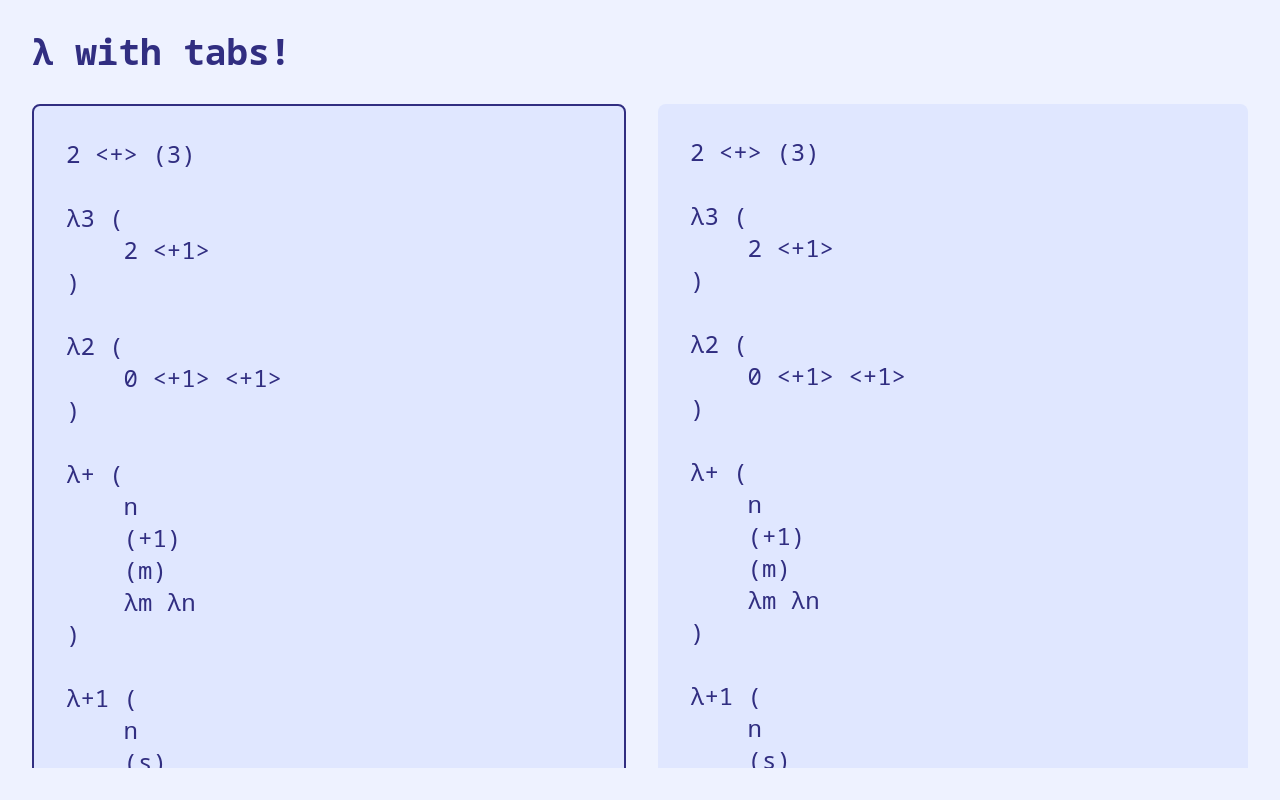
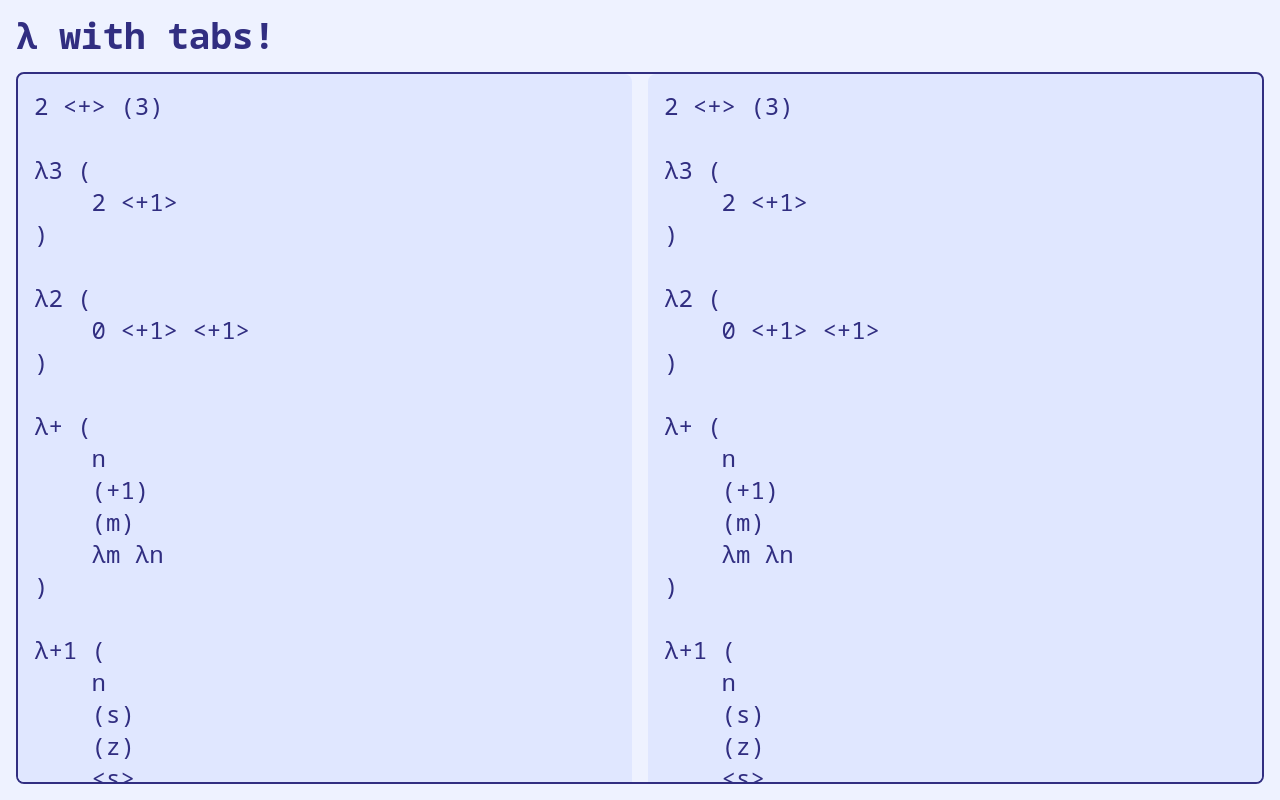
Before and after one commit to James-Fraser-Jones/tabs, a SvelteKit app: page / in a window 1280 px wide. Built offline with nearby package versions, Linux system fonts and the light colour scheme.

Commit message:
more style changes

```diff
--- a/src/routes/+page.svelte
+++ b/src/routes/+page.svelte
@@ -38,7 +38,7 @@
 	selection:text-indigo-50
 	h-screen
 	w-screen
-	p-8
+	p-4
 	break-all
 
 	text-2xl
@@ -48,13 +48,26 @@
 
 	flex
 	flex-col
-	gap-8
+	gap-4
 	"
 >
 	<h1 class="text-4xl flex-none font-bold">λ with tabs!</h1>
 	<div class="flex-1 relative">
-		<div class="absolute inset-0 overflow-auto">
-			<div class="flex gap-8">
+		<div
+			class="
+			absolute inset-0 overflow-auto border-2
+			border-indigo-900
+			focus:border-indigo-600
+			rounded-lg
+			"
+		>
+			<div
+				class="
+				flex
+				gap-4
+				min-h-full
+				"
+			>
 				<textarea
 					bind:value={input}
 					placeholder="λ code goes in"
@@ -62,13 +75,10 @@
 					flex-1
 					bg-indigo-100
 					selection:text-indigo-100
-					p-8
+					p-4
 					rounded-lg
 
 					overflow-hidden
-					border-2
-					border-indigo-900
-					focus:border-indigo-600
 					outline-none
 					resize-none
 					placeholder:text-indigo-200
@@ -79,7 +89,7 @@
 					flex-1
 					bg-indigo-100
 					selection:text-indigo-100
-					p-8
+					p-4
 					rounded-lg
 
 					text-wrap
```
